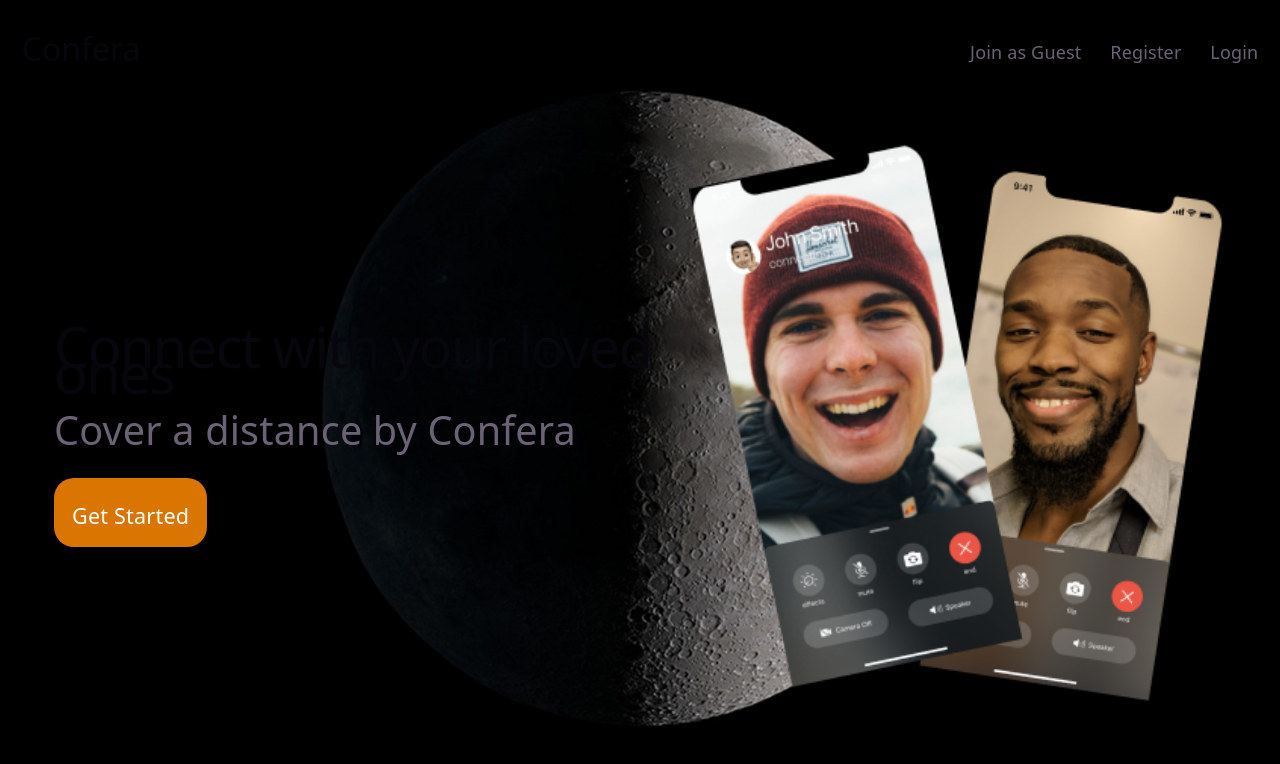
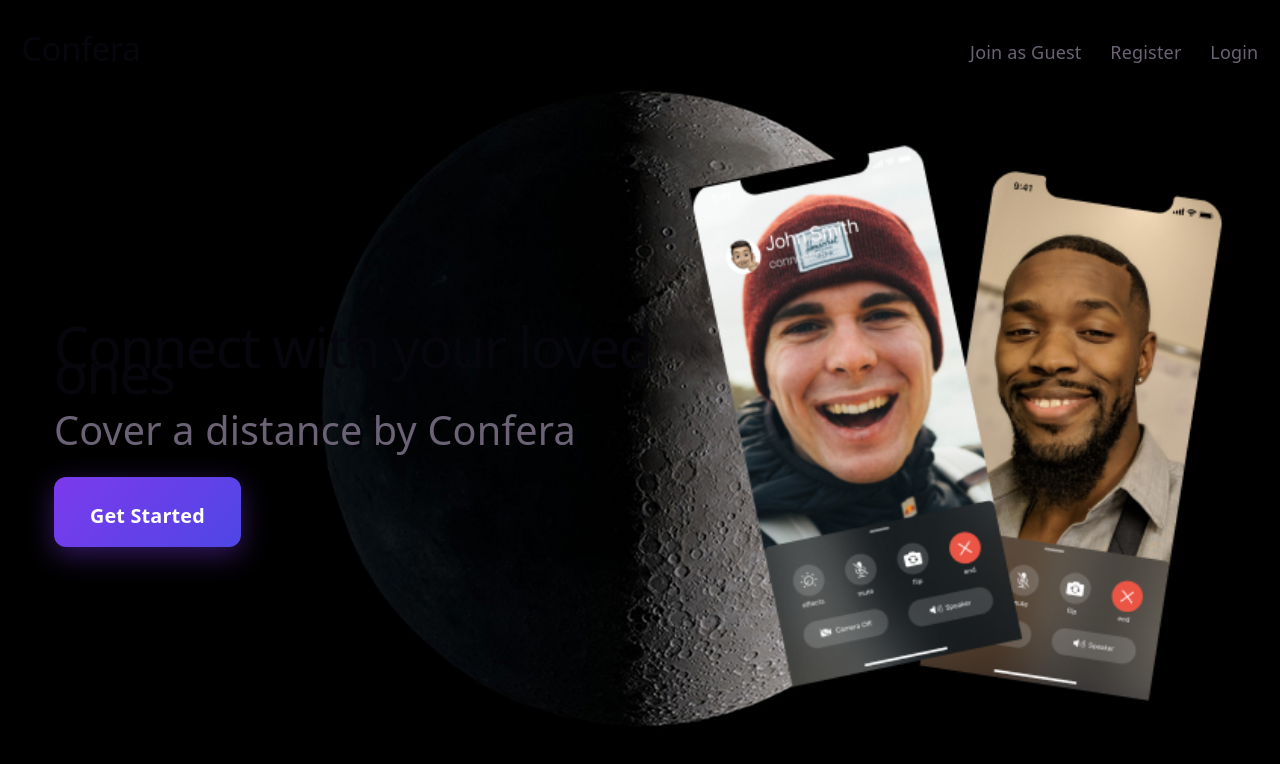
Before and after one commit to Sanasaifi786/Confera, a React app in the folder frontend/: page / in a window 1280 px wide. Shown: the top 764 px of the page. Built offline with nearby package versions, Linux system fonts and the light colour scheme; the HTML template or start-up script is replaced by a standard one.

Commit message:
feat: implement frontend UI architecture with Home dashboard and VideoMeet components

```diff
--- a/frontend/src/App.css
+++ b/frontend/src/App.css
@@ -1,11 +1,5 @@
-/* @import url('https://fonts.googleapis.com/css2?family=Outfit:wght@300;400;500;600;700&display=swap'); */
+/* Landing Page — Confera Unified Theme */
 
-* {
-  margin: 0;
-  padding: 0;
-  box-sizing: border-box;
-  /* font-family: 'Outfit', sans-serif; */
-}
 
 .landingPageContainer {
   width: 100%;
@@ -51,16 +45,23 @@
   font-size: 2.2rem;
 }
 .landingMainContainer > div:nth-child(1) div[role='button']{
-  background-color: #D97500;
+  background: linear-gradient(135deg, #7c3aed 0%, #4f46e5 100%);
   width: fit-content;
-  padding: 1rem;
-  border-radius: 20px;
+  padding: 1rem 2rem;
+  border-radius: 12px;
   margin-top: 1.9rem;
+  box-shadow: 0 8px 28px rgba(124, 58, 237, 0.4);
+  transition: all 0.2s;
+}
+.landingMainContainer > div:nth-child(1) div[role='button']:hover{
+  transform: translateY(-2px);
+  box-shadow: 0 12px 36px rgba(124, 58, 237, 0.55);
 }
 .landingMainContainer > div:nth-child(1) div[role='button'] a{
  text-decoration: none;
  color: white;
- font-size: 1.2rem;
+ font-size: 1.1rem;
+ font-weight: 600;
 }
 .landingMainContainer > div:nth-child(2) img{
   height: 70vh;
```
